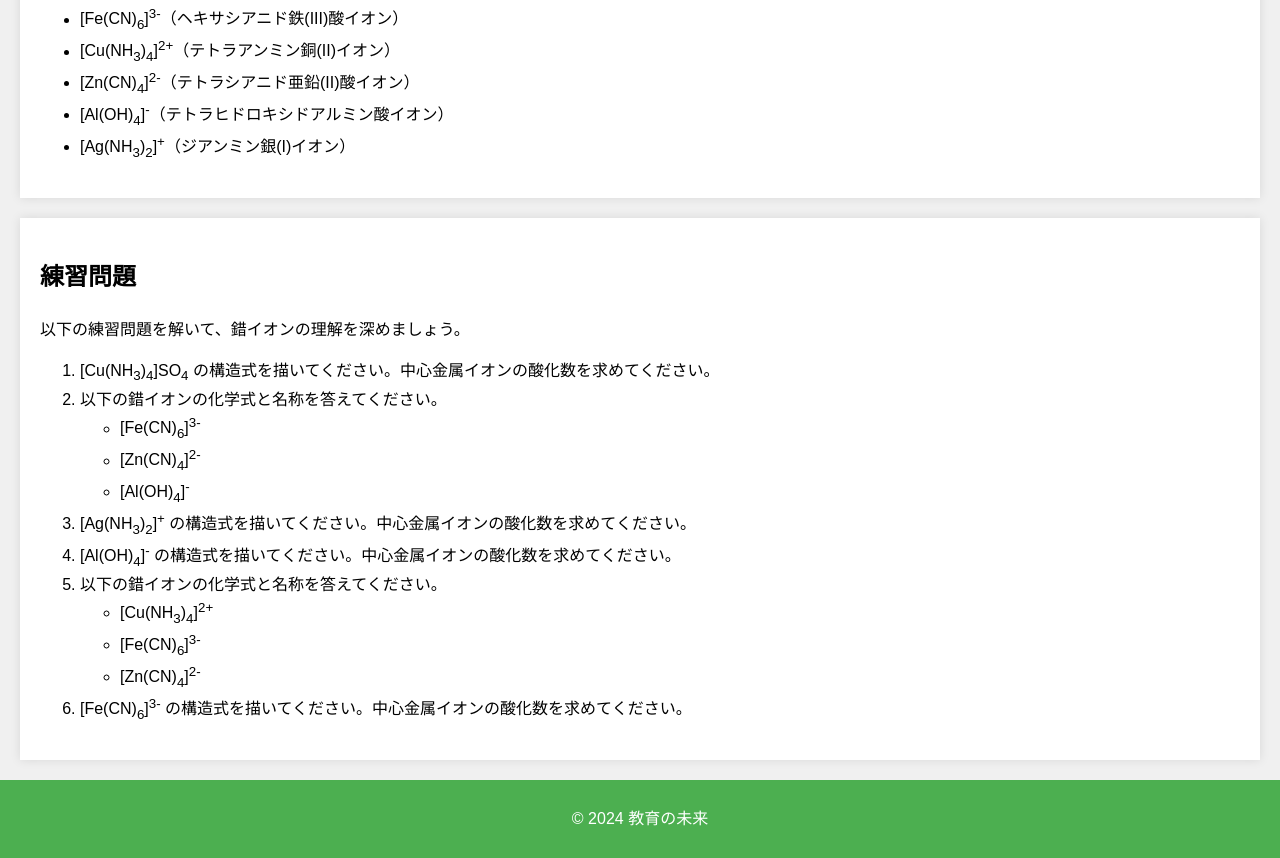
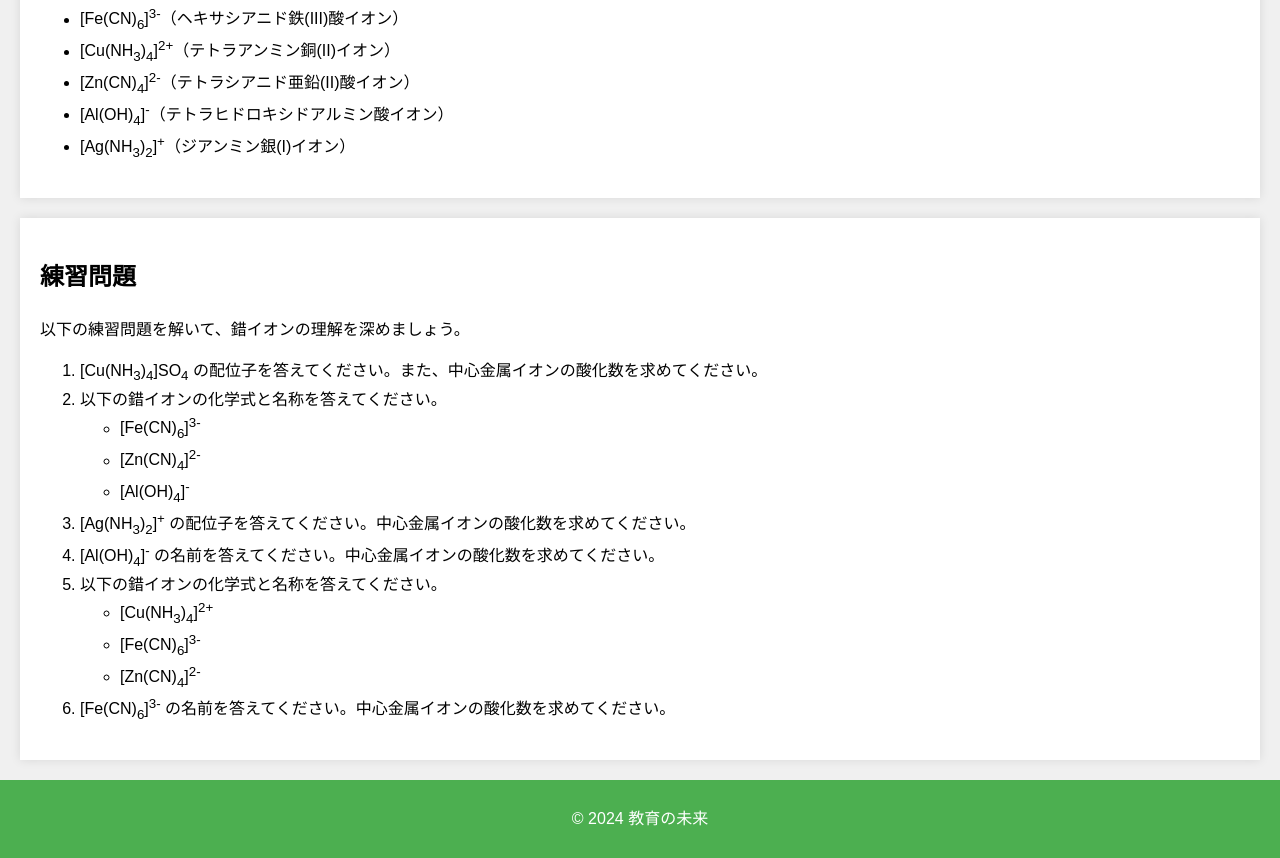
Before and after one commit to mikan1016/-site, a plain HTML site: page index.html in a window 1280 px wide. Shown: the part 1074-1932 px from the top of the page. Drawn offline with Linux system fonts and the light colour scheme.

Commit message:
Update index.html

```diff
--- a/index.html
+++ b/index.html
@@ -85,7 +85,7 @@
         <h2>練習問題</h2>
         <p>以下の練習問題を解いて、錯イオンの理解を深めましょう。</p>
         <ol>
-            <li>[Cu(NH<sub>3</sub>)<sub>4</sub>]SO<sub>4</sub> の構造式を描いてください。中心金属イオンの酸化数を求めてください。</li>
+            <li>[Cu(NH<sub>3</sub>)<sub>4</sub>]SO<sub>4</sub> の配位子を答えてください。また、中心金属イオンの酸化数を求めてください。</li>
             <li>以下の錯イオンの化学式と名称を答えてください。
                 <ul>
                     <li>[Fe(CN)<sub>6</sub>]<sup>3-</sup></li>
@@ -93,8 +93,8 @@
                     <li>[Al(OH)<sub>4</sub>]<sup>-</sup></li>
                 </ul>
             </li>
-            <li>[Ag(NH<sub>3</sub>)<sub>2</sub>]<sup>+</sup> の構造式を描いてください。中心金属イオンの酸化数を求めてください。</li>
-            <li>[Al(OH)<sub>4</sub>]<sup>-</sup> の構造式を描いてください。中心金属イオンの酸化数を求めてください。</li>
+            <li>[Ag(NH<sub>3</sub>)<sub>2</sub>]<sup>+</sup> の配位子を答えてください。中心金属イオンの酸化数を求めてください。</li>
+            <li>[Al(OH)<sub>4</sub>]<sup>-</sup> の名前を答えてください。中心金属イオンの酸化数を求めてください。</li>
             <li>以下の錯イオンの化学式と名称を答えてください。
                 <ul>
                     <li>[Cu(NH<sub>3</sub>)<sub>4</sub>]<sup>2+</sup></li>
@@ -102,7 +102,7 @@
                     <li>[Zn(CN)<sub>4</sub>]<sup>2-</sup></li>
                 </ul>
             </li>
-            <li>[Fe(CN)<sub>6</sub>]<sup>3-</sup> の構造式を描いてください。中心金属イオンの酸化数を求めてください。</li>
+            <li>[Fe(CN)<sub>6</sub>]<sup>3-</sup> の名前を答えてください。中心金属イオンの酸化数を求めてください。</li>
         </ol>
     </section>
 </main>
```
